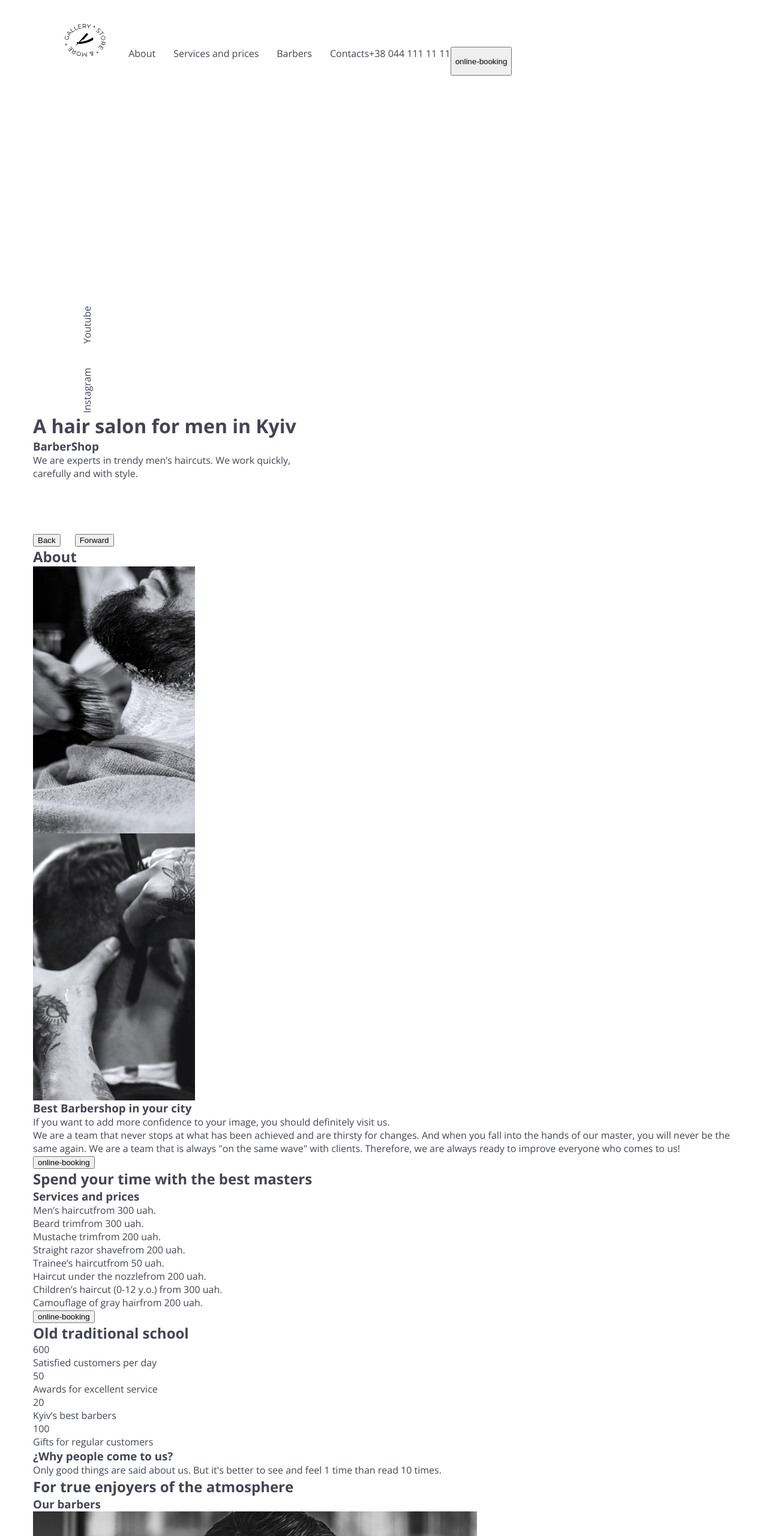
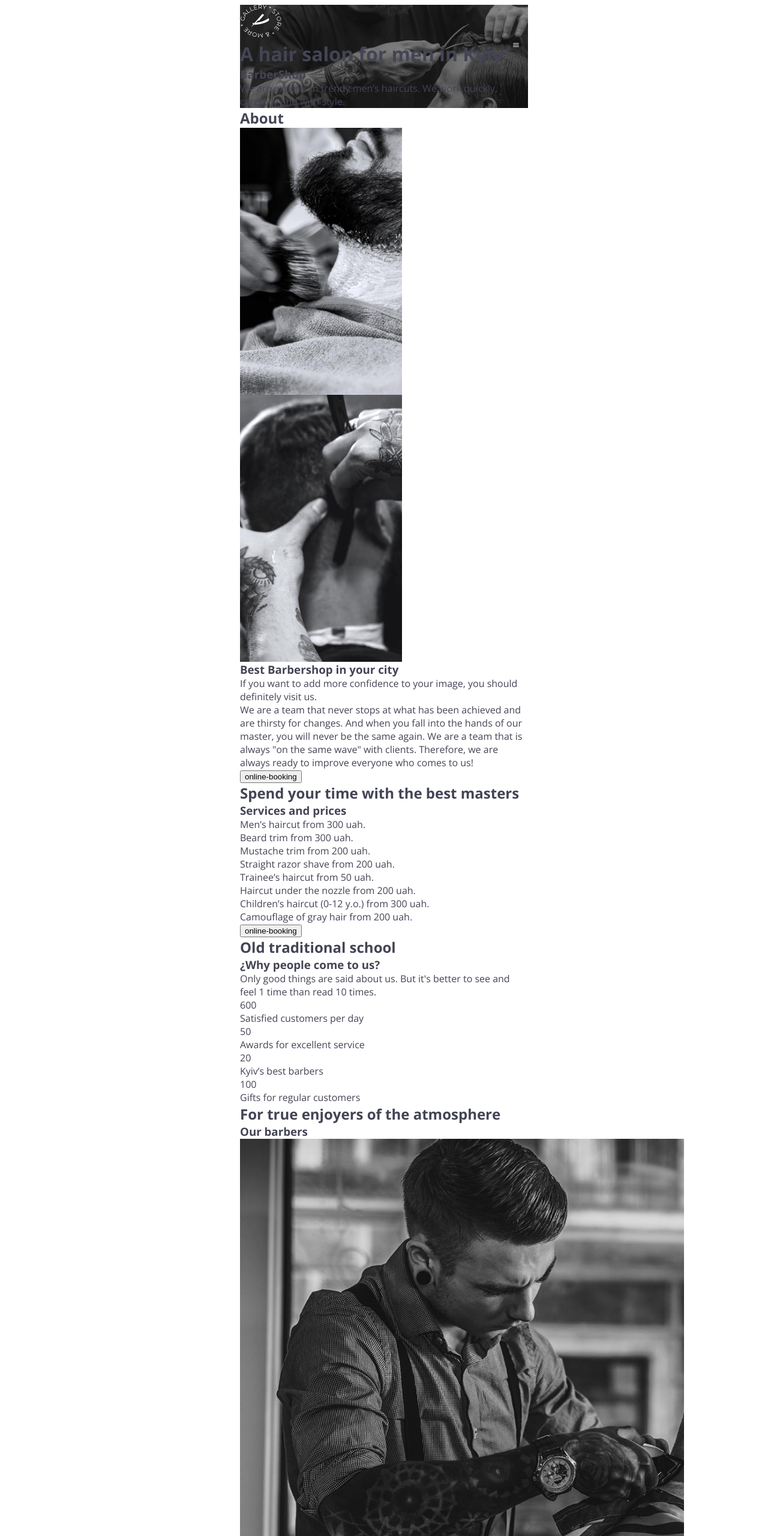
Before and after one commit to MihailShev/BarberShop, a plain HTML site: page index.html in a window 1280 px wide. Shown: the top 2560 px of the page at 60% size. Drawn offline with nearby package versions, Linux system fonts and the light colour scheme.

Commit message:
start wotk modile first

```diff
--- a/css/styles.css
+++ b/css/styles.css
@@ -37,52 +37,70 @@ ol {
 }
 
 .container {
+  max-width: 480px;
+  padding: 0 31px;
+  margin: 0 auto;
+}
+
+.box-position {
+  position: relative;
+}
+
+.acent-color {
+  color: #ff6c00;
+}
+
+/* .container {
   width: 1170px;
   padding: 0, 215px;
   margin: 0 auto;
-}
+} */
 
 /* ===== /general style===== */
 
 /* ===== header style===== */
 .main-header {
-  /* background-image: url(../images/header/slider-header-main.jpg),
-    url(../images/header/slider-header-one.jpg),
-    url(../images/header/slider-header-two.jpg);
+  background-image: url(../images/header/slider-header-main.jpg);
+  background-size: 480px, 580px;
   background-repeat: no-repeat;
-  background-size: 1070px, 680px;
-  background-position: right, top; */
+  background-position: center;
+}
+
+.logo-header-modile {
+  fill: #fff;
+}
+
+.header-btn-menu {
+  position: absolute;
+  top: 48px;
+  right: 31px;
+  fill: #fff;
+  margin: 0;
+  padding: 0;
+  width: 40px;
+  height: 40px;
+  border: none;
+  background-color: transparent;
+  cursor: pointer;
+}
+
+.header-icon-menu {
 }
 
 .wrap-header-social {
-  display: inline-flex;
-  justify-content: center;
-  width: 155px;
-  height: 680px;
+  display: none;
 }
 
 .header-social-list {
-  display: inline-flex;
-  flex-direction: column-reverse;
-  row-gap: 40px;
 }
 
 .hader-social-item {
-  writing-mode: vertical-rl;
-  transform: rotate(180deg);
-  margin-left: 82px;
-  margin-right: 58px;
+}
+
+.header-social-link {
 }
 
 .hader-social-item-logo {
-  display: block;
-  margin-bottom: auto;
-  margin-top: 32px;
-  margin-left: 55px;
-  margin-right: 31px;
-}
-
-.header-social-link {
 }
 
 .logo-header {
@@ -92,17 +110,13 @@ ol {
 }
 
 .wrap-header-nav {
-  display: inline-flex;
-  width: 953px;
-  height: 48px;
+  display: none;
 }
 
 .nav-header {
 }
 
 .header-nav-list {
-  display: flex;
-  gap: 30px;
 }
 
 .nav-list-item {
@@ -118,24 +132,19 @@ ol {
 }
 
 .wrapp-header-text {
-  display: inline-flex;
-  flex-direction: column;
-  width: 444px;
-  height: 200px;
 }
 
 .main-title {
 }
 
-.sub-title {
+.header-sub-title {
 }
 
 .header-descr {
 }
 
 .header-list-btn {
-  display: flex;
-  column-gap: 24px;
+  display: none;
 }
 
 .header-list-btn-item {
@@ -150,29 +159,184 @@ ol {
 /* ===== /header style===== */
 
 /* ===== about section===== */
+.container {
+}
+
+.about-title {
+}
+
+.about-subtitle {
+}
+
+.about-text {
+}
+
+.about-subtext {
+}
+
+.main-button {
+}
 
 /* ===== /about section===== */
 
 /* ===== prices section===== */
+.container {
+}
+
+.price-title {
+}
+
+.prices-title {
+}
+
+.price-list {
+}
+
+.price-item {
+}
+
+.prise {
+}
+
+.price-list-right {
+}
+
+.price-item-right {
+}
+
+.main-button {
+}
 
 /* ===== /prices section===== */
 
 /* ===== benefist section===== */
+.container {
+}
+
+.benefits-title {
+}
+
+.benefist-sub-title {
+}
+
+.benefist-text {
+}
+
+.benefist-box {
+}
+
+.benefist-box-namber {
+}
+
+.benefist-box-text {
+}
 
 /* ===== /benefist section===== */
 
 /* ===== team section===== */
+.container {
+}
+
+.team-title {
+}
+
+.team-sub-title {
+}
+
+.card-team {
+}
+
+.card-text {
+}
+
+.name-team {
+}
+
+.desc-team {
+}
+
+.social-icon-list {
+}
+
+.social-icon-item {
+}
+
+.social-icon {
+}
+
+.icon-instagram {
+}
+
+.icon-twitter {
+}
+
+.icon-facebook {
+}
+
+.icon-linkedin {
+}
 
 /* ===== /team section===== */
 
 /* ===== portfolio section===== */
+.container {
+}
+
+.portfolio-title {
+}
 
 /* ===== /portfolio section===== */
 
 /* ===== booking section===== */
+.container {
+}
+
+.booking-title {
+}
+
+.booking-form {
+}
+
+.booking-input {
+}
+
+.booking-textarea {
+}
+
+.main-button {
+}
+
+.contact-list {
+}
+
+.contact-link {
+}
+
+.portfolio-text {
+}
+
+.portfolio-subtext {
+}
 
 /* ===== /booking section===== */
 
 /* ===== footer section===== */
+.main-footr {
+}
+
+.container {
+}
+
+.footr-text {
+}
+
+.footer-social-list {
+}
+
+.footer-social-item {
+}
+
+.footer-social-link {
+}
 
 /* ===== /footer section===== */
--- a/index.html
+++ b/index.html
@@ -26,7 +26,17 @@
 
   <body>
     <header class="main-header">
-      <div class="container">
+      <div class="container box-position">
+        <a class="logo-header-modile" href="">
+          <svg class="logo-svg" width="69" height="55">
+            <use href="./images/icon-svg/icon.svg#icon-logo"></use>
+          </svg>
+        </a>
+        <button class="header-btn-menu" type="">
+          <svg class="header-icon-menu" width="24" height="16">
+            <use href="./images/icon-svg/icon.svg#icon-menu"></use>
+          </svg>
+        </button>
         <div class="wrap-header-social">
           <ul class="header-social-list">
             <li class="hader-social-item">
@@ -38,8 +48,8 @@
               <a class="header-social-link" href="" target="_blank">Youtube</a>
             </li>
             <li class="hader-social-item-logo">
-              <a class="logo-header" href="index.html"
-                ><svg class="logo-svg" width="69" height="55">
+              <a class="logo-header" href="index.html">
+                <svg class="logo-svg" width="69" height="55">
                   <use href="./images/icon-svg/icon.svg#icon-logo"></use>
                 </svg>
               </a>
@@ -70,7 +80,7 @@
 
         <div class="wrapp-header-text">
           <h1 class="main-title">A hair salon for men in Kyiv</h1>
-          <h3 class="sub-title">BarberShop</h3>
+          <h3 class="header-sub-title">BarberShop</h3>
           <p class="header-descr">
             We are experts in trendy men’s haircuts. We work quickly, carefully
             and with style.
@@ -104,93 +114,102 @@
             width="270"
             height="445"
           />
-          <h3>Best Barbershop in your city</h3>
-          <p>
+          <h3 class="about-subtitle">Best Barbershop in your city</h3>
+          <p class="about-text">
             If you want to add more confidence to your image, you should
             definitely visit us.
           </p>
-          <p>
+          <p class="about-subtext">
             We are a team that never stops at what has been achieved and are
             thirsty for changes. And when you fall into the hands of our master,
             you will never be the same again. We are a team that is always "on
             the same wave" with clients. Therefore, we are always ready to
             improve everyone who comes to us!
           </p>
-          <button type="button" class="main-button">online-booking</button>
+          <button class="main-button" type="button">online-booking</button>
         </div>
       </section>
       <!-----prices section ----->
       <section>
         <div class="container">
           <h2 class="price-title">Spend your time with the best masters</h2>
-          <h3>Services and prices</h3>
+          <h3 class="prices-title">Services and prices</h3>
 
           <ul class="price-list">
             <li class="price-item">
-              Men’s haircut<span class="prise">from 300 uah.</span>
+              Men’s haircut
+              <span class="prise">from 300 uah. </span>
             </li>
             <li class="price-item">
-              Beard trim<span class="prise">from 300 uah.</span>
+              Beard trim
+              <span class="prise">from 300 uah. </span>
             </li>
             <li class="price-item">
-              Mustache trim<span class="prise">from 200 uah.</span>
+              Mustache trim
+              <span class="prise">from 200 uah. </span>
             </li>
             <li class="price-item">
-              Straight razor shave<span class="prise">from 200 uah.</span>
+              Straight razor shave
+              <span class="prise">from 200 uah. </span>
             </li>
           </ul>
 
           <ul class="price-list-right">
             <li class="price-item-right">
-              Trainee’s haircut<span class="prise">from 50 uah.</span>
+              Trainee’s haircut
+              <span class="prise">from 50 uah.</span>
             </li>
             <li class="price-item-right">
-              Haircut under the nozzle<span class="prise">from 200 uah.</span>
+              Haircut under the nozzle
+              <span class="prise">from 200 uah.</span>
             </li>
             <li class="price-item-right">
               Children’s haircut (0-12 y.o.)
               <span class="prise">from 300 uah.</span>
             </li>
             <li class="price-item-right">
-              Camouflage of gray hair<span class="prise">from 200 uah.</span>
+              Camouflage of gray hair
+              <span class="prise">from 200 uah.</span>
             </li>
           </ul>
 
-          <button type="button" class="main-button">online-booking</button>
+          <button class="main-button" type="button">online-booking</button>
         </div>
       </section>
       <!-----benefist section ----->
       <section>
         <div class="container">
           <h2 class="benefits-title">Old traditional school</h2>
-          <div>
-            600
-            <p>Satisfied customers per day</p>
-          </div>
-          <div>
-            50
-            <p>Awards for excellent service</p>
-          </div>
-          <div>
-            20
-            <p>Kyiv’s best barbers</p>
-          </div>
-          <div>
-            100
-            <p>Gifts for regular customers</p>
-          </div>
-          <h3>¿Why people come to us?</h3>
-          <p>
+
+          <h3 class="benefist-sub-title">¿Why people come to us?</h3>
+
+          <p class="benefist-text">
             Only good things are said about us. But it's better to see and feel
             1 time than read 10 times.
           </p>
+          <div class="benefist-box">
+            <span class="benefist-box-namber">600</span>
+            <p class="benefist-box-text">Satisfied customers per day</p>
+          </div>
+          <div class="benefist-box">
+            <span class="benefist-box-namber">50</span>
+            <p class="benefist-box-text">Awards for excellent service</p>
+          </div>
+          <div class="benefist-box">
+            <span class="benefist-box-namber">20</span>
+            <p class="benefist-box-text">Kyiv’s best barbers</p>
+          </div>
+          <div class="benefist-box">
+            <span class="benefist-box-namber">100</span>
+            <p class="benefist-box-text">Gifts for regular customers</p>
+          </div>
         </div>
       </section>
       <!-----team section ----->
       <section>
         <div class="container">
           <h2 class="team-title">For true enjoyers of the atmosphere</h2>
-          <h3>Our barbers</h3>
+          <h3 class="team-sub-title">Our barbers</h3>
           <div class="card-team">
             <img src="./images/team/john-smith.jpg" alt="John-Barber" />
             <div class="card-text">
@@ -198,7 +217,7 @@
               <p class="desc-team">Extreme Barber</p>
               <ul class="social-icon-list">
                 <li class="social-icon-item">
-                  <a href="" class="social-icon"
+                  <a class="social-icon" href=""
                     ><svg class="icon-instagram" width="20" height="20">
                       <use
                         href="./images/icon-svg/icon.svg#icon-instagram"
@@ -207,14 +226,14 @@
                   </a>
                 </li>
                 <li class="social-icon-item">
-                  <a href="" class="social-icon"
+                  <a class="social-icon" href=""
                     ><svg class="icon-twitter" width="20" height="20">
                       <use href="./images/icon-svg/icon.svg#icon-twitter"></use>
                     </svg>
                   </a>
                 </li>
                 <li class="social-icon-item">
-                  <a href="" class="social-icon"
+                  <a class="social-icon" href=""
                     ><svg class="icon-facebook" width="20" height="20">
                       <use
                         href="./images/icon-svg/icon.svg#icon-facebook"
@@ -223,7 +242,7 @@
                   </a>
                 </li>
                 <li class="social-icon-item">
-                  <a href="" class="social-icon"
+                  <a class="social-icon" href=""
                     ><svg class="icon-linkedin" width="20" height="20">
                       <use
                         href="./images/icon-svg/icon.svg#icon-linkedin"
@@ -241,7 +260,7 @@
               <p class="desc-team">Extreme Barber</p>
               <ul class="social-icon-list">
                 <li class="social-icon-item">
-                  <a href="" class="social-icon"
+                  <a class="social-icon" href=""
                     ><svg class="icon-instagram" width="20" height="20">
                       <use
                         href="./images/icon-svg/icon.svg#icon-instagram"
@@ -250,14 +269,14 @@
                   </a>
                 </li>
                 <li class="social-icon-item">
-                  <a href="" class="social-icon"
+                  <a class="social-icon" href=""
                     ><svg class="icon-twitter" width="20" height="20">
                       <use href="./images/icon-svg/icon.svg#icon-twitter"></use>
                     </svg>
                   </a>
                 </li>
                 <li class="social-icon-item">
-                  <a href="" class="social-icon"
+                  <a class="social-icon" href=""
                     ><svg class="icon-facebook" width="20" height="20">
                       <use
                         href="./images/icon-svg/icon.svg#icon-facebook"
@@ -266,7 +285,7 @@
                   </a>
                 </li>
                 <li class="social-icon-item">
-                  <a href="" class="social-icon"
+                  <a class="social-icon" href=""
                     ><svg class="icon-linkedin" width="20" height="20">
                       <use
                         href="./images/icon-svg/icon.svg#icon-linkedin"
@@ -284,7 +303,7 @@
               <p class="desc-team">Extreme Barber</p>
               <ul class="social-icon-list">
                 <li class="social-icon-item">
-                  <a href="" class="social-icon"
+                  <a class="social-icon" href=""
                     ><svg class="icon-instagram" width="20" height="20">
                       <use
                         href="./images/icon-svg/icon.svg#icon-instagram"
@@ -293,14 +312,14 @@
                   </a>
                 </li>
                 <li class="social-icon-item">
-                  <a href="" class="social-icon"
+                  <a class="social-icon" href=""
                     ><svg class="icon-twitter" width="20" height="20">
                       <use href="./images/icon-svg/icon.svg#icon-twitter"></use>
                     </svg>
                   </a>
                 </li>
                 <li class="social-icon-item">
-                  <a href="" class="social-icon"
+                  <a class="social-icon" href=""
                     ><svg class="icon-facebook" width="20" height="20">
                       <use
                         href="./images/icon-svg/icon.svg#icon-facebook"
@@ -309,7 +328,7 @@
                   </a>
                 </li>
                 <li class="social-icon-item">
-                  <a href="" class="social-icon"
+                  <a class="social-icon" href=""
                     ><svg class="icon-linkedin" width="20" height="20">
                       <use
                         href="./images/icon-svg/icon.svg#icon-linkedin"
@@ -326,49 +345,49 @@
       <section>
         <div class="container">
           <h2 class="portfolio-title">In Latin, "barba" means "beard"</h2>
-          <img src="./images/portfolio/clipper-haircut.jpg" alt="" /><img
-            src="./images/portfolio/brush.jpg"
-            alt=""
-          /><img src="./images/portfolio/towel.jpg" alt="" /><img
-            src="./images/portfolio/razor-cut.jpg"
-            alt=""
-          />
+          <img src="./images/portfolio/clipper-haircut.jpg" alt="" />
+          <img src="./images/portfolio/brush.jpg" alt="" />
+          <img src="./images/portfolio/towel.jpg" alt="" />
+          <img src="./images/portfolio/razor-cut.jpg" alt="" />
         </div>
       </section>
       <!-----booking section ----->
       <section>
         <div class="container">
-          <h2 class="">Online-booking</h2>
+          <h2 class="booking-title">Online-booking</h2>
 
-          <form>
-            <label>Name*<input type="text" /></label
-            ><label>Phone*<input type="text" /></label
-            ><label>Message<textarea type="text"></textarea></label>
+          <form class="booking-form">
+            <label>Name* <input class="booking-input" type="text" /></label>
+            <label>Phone* <input class="booking-input" type="tel" /></label>
+            <label>
+              Message
+              <textarea class="booking-textarea" type="text"></textarea>
+            </label>
           </form>
 
           <button type="submit" class="main-button">send</button>
 
-          <h2 class="">Contacts</h2>
+          <h2 class="booking-title">Contacts</h2>
           <ul class="contact-list">
             <li class="contact-list">
-              <a href="" target="_blank"
-                ><svg class="" width="24" height="24">
+              <a class="contact-link" href="" target="_blank">
+                <svg class="" width="24" height="24">
                   <use href=""></use>
                 </svg>
                 st. Vasilkivska, 7A Kyiv, 08132</a
               >
             </li>
             <li class="contact-list">
-              <a href="tel:+380441111111"
-                ><svg class="" width="24" height="24">
+              <a class="contact-link" href="tel:+380441111111">
+                <svg class="" width="24" height="24">
                   <use href=""></use>
                 </svg>
                 +38 044 111 11 11</a
               >
             </li>
             <li class="contact-list">
-              <a href="mailto:barbershop@email.com"
-                ><svg class="" width="24" height="24">
+              <a class="contact-link" href="mailto:barbershop@email.com">
+                <svg class="" width="24" height="24">
                   <use href=""></use>
                 </svg>
                 barbershop@email.com</a
@@ -376,22 +395,22 @@
             </li>
           </ul>
 
-          <p>Working hours</p>
-          <p>Every day from 9:00 to 22:00</p>
+          <p class="portfolio-text">Working hours</p>
+          <p class="portfolio-subtext">Every day from 9:00 to 22:00</p>
         </div>
       </section>
     </main>
 
-    <footer>
+    <footer class="main-footr">
       <div class="container">
-        <p>Copyright 2020</p>
+        <p class="footr-text">Copyright 2020</p>
 
         <ul class="footer-social-list">
           <li class="footer-social-item">
-            <a href="" target="_blank" class="footer-social-link">Youtube</a>
+            <a class="footer-social-link" href="" target="_blank">Youtube</a>
           </li>
-          <li class="social-item">
-            <a href="" target="_blank" class="footer-social-link">Instagram</a>
+          <li class="footer-social-item">
+            <a class="footer-social-link" href="" target="_blank">Instagram</a>
           </li>
         </ul>
       </div>
```
